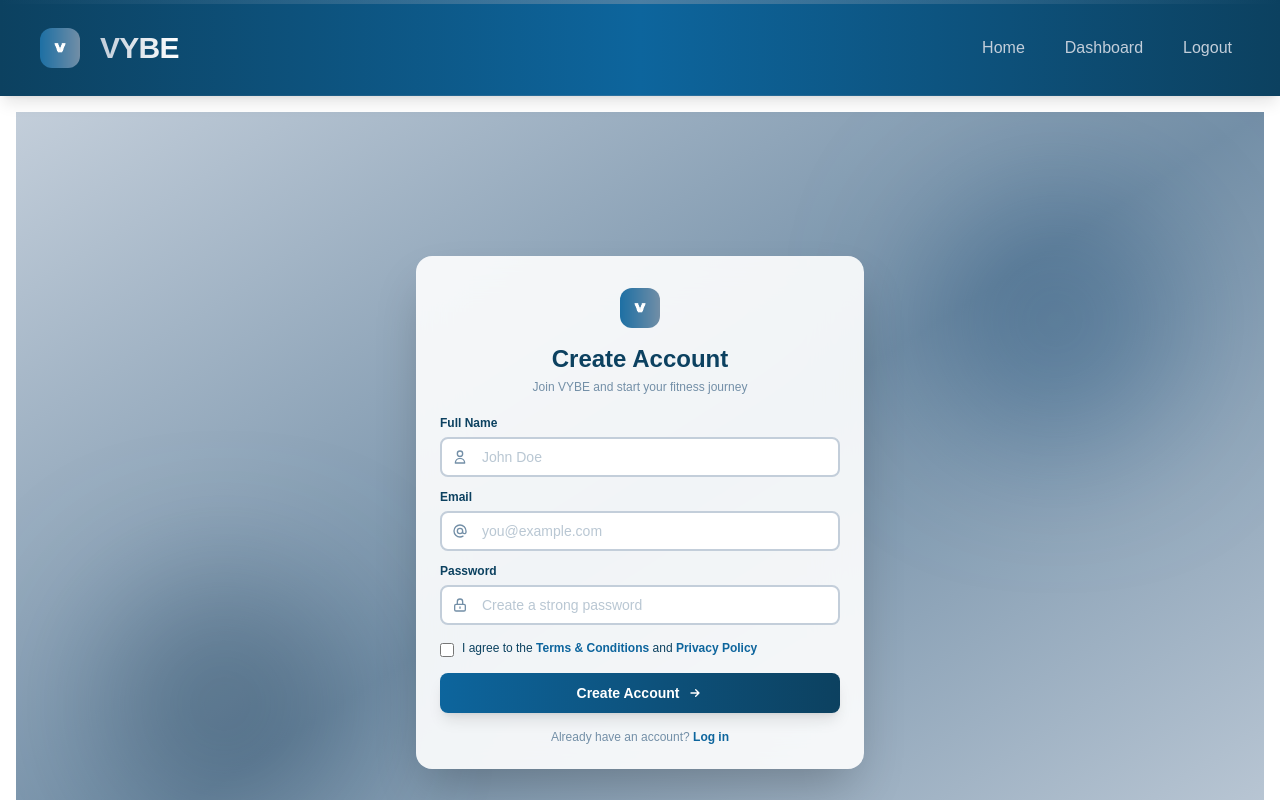
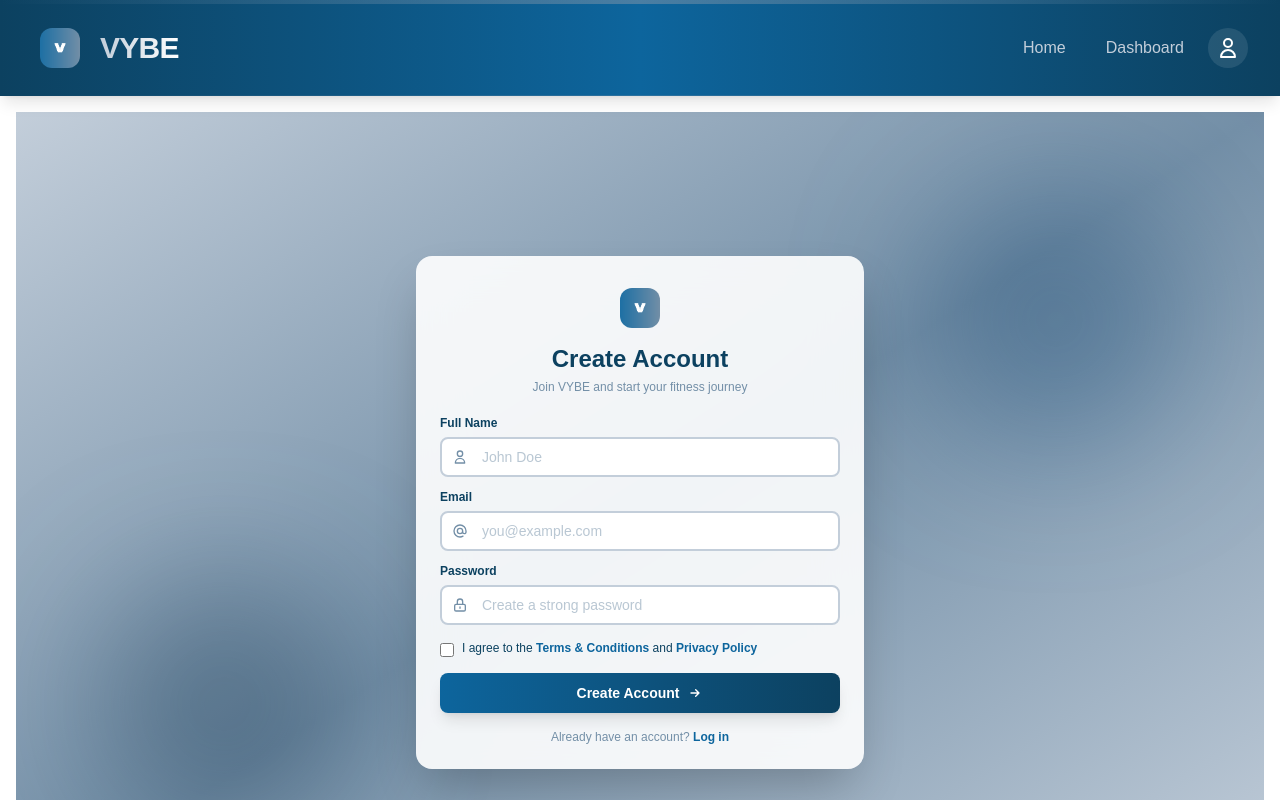
Before and after one commit to madubashinii/VYBE, a Next.js app in the folder frontend/: page /register in a window 1280 px wide. Shown: the top 800 px of the page. Built offline with nearby package versions, Linux system fonts and the light colour scheme.

Commit message:
change navbar logout button to profile and add dropdown

```diff
--- a/frontend/src/components/Navbar.jsx
+++ b/frontend/src/components/Navbar.jsx
@@ -1,14 +1,26 @@
 "use client";
 
 import Link from "next/link";
-import { useState } from "react";
+import { useState, useRef, useEffect } from "react";
 
 export default function Navbar() {
     const [mobileMenuOpen, setMobileMenuOpen] = useState(false);
+    const [profileMenuOpen, setProfileMenuOpen] = useState(false);
+    const profileMenuRef = useRef(null);
+
+    // Close profile menu when clicking outside
+    useEffect(() => {
+        function handleClickOutside(event) {
+            if (profileMenuRef.current && !profileMenuRef.current.contains(event.target)) {
+                setProfileMenuOpen(false);
+            }
+        }
+        document.addEventListener("mousedown", handleClickOutside);
+        return () => document.removeEventListener("mousedown", handleClickOutside);
+    }, []);
 
     return (
         <nav className="relative bg-gradient-to-r from-[#0c4160] via-[#0d659d] to-[#0c4160] text-white shadow-lg z-50">
-            {/* Decorative top border */}
             <div className="absolute top-0 left-0 right-0 h-1 bg-gradient-to-r from-transparent via-[#738fa7] to-transparent opacity-60"></div>
 
             <div className="px-4 sm:px-6 lg:px-8 py-4 sm:py-5 flex justify-between items-center max-w-7xl mx-auto">
@@ -26,13 +38,46 @@ export default function Navbar() {
                     </span>
                 </Link>
 
-
-                {/* Desktop Navigation Links */}
-                <ul className="hidden lg:flex gap-2">
+                <div className="hidden lg:flex items-center gap-2">
                     <NavItem href="/" label="Home" />
                     <NavItem href="/dashboard" label="Dashboard" />
-                    <NavItem href="/logout" label="Logout" />
-                </ul>
+
+                    <div className="relative" ref={profileMenuRef}>
+                        <button
+                            onClick={() => setProfileMenuOpen(!profileMenuOpen)}
+                            className="p-2 rounded-full bg-white/10 hover:bg-white/20 transition-all"
+                        >
+                            <svg className="w-6 h-6" fill="none" stroke="currentColor" viewBox="0 0 24 24">
+                                <path strokeLinecap="round" strokeLinejoin="round" strokeWidth={2} d="M16 7a4 4 0 11-8 0 4 4 0 018 0zM12 14a7 7 0 00-7 7h14a7 7 0 00-7-7z" />
+                            </svg>
+                        </button>
+
+                        {profileMenuOpen && (
+                            <div className="absolute right-0 mt-2 w-48 bg-white rounded-xl shadow-xl border border-[#c3ceda]/30 overflow-hidden">
+                                <Link
+                                    href="/profile"
+                                    onClick={() => setProfileMenuOpen(false)}
+                                    className="flex items-center gap-3 px-4 py-3 text-[#0c4160] hover:bg-[#c3ceda]/20 transition-colors"
+                                >
+                                    <svg className="w-5 h-5" fill="none" stroke="currentColor" viewBox="0 0 24 24">
+                                        <path strokeLinecap="round" strokeLinejoin="round" strokeWidth={2} d="M16 7a4 4 0 11-8 0 4 4 0 018 0zM12 14a7 7 0 00-7 7h14a7 7 0 00-7-7z" />
+                                    </svg>
+                                    <span className="font-medium">My Account</span>
+                                </Link>
+                                <Link
+                                    href="/"
+                                    onClick={() => setProfileMenuOpen(false)}
+                                    className="flex items-center gap-3 px-4 py-3 text-red-600 hover:bg-red-50 transition-colors border-t border-[#c3ceda]/30"
+                                >
+                                    <svg className="w-5 h-5" fill="none" stroke="currentColor" viewBox="0 0 24 24">
+                                        <path strokeLinecap="round" strokeLinejoin="round" strokeWidth={2} d="M17 16l4-4m0 0l-4-4m4 4H7m6 4v1a3 3 0 01-3 3H6a3 3 0 01-3-3V7a3 3 0 013-3h4a3 3 0 013 3v1" />
+                                    </svg>
+                                    <span className="font-medium">Logout</span>
+                                </Link>
+                            </div>
+                        )}
+                    </div>
+                </div>
 
                 {/* Mobile Menu Button */}
                 <button
@@ -54,17 +99,18 @@ export default function Navbar() {
 
             {/* Mobile Menu */}
             <div
-                className={`lg:hidden overflow-hidden transition-all duration-300 ease-in-out ${mobileMenuOpen ? "max-h-60 opacity-100" : "max-h-0 opacity-0"
+                className={`lg:hidden overflow-hidden transition-all duration-300 ease-in-out ${mobileMenuOpen ? "max-h-80 opacity-100" : "max-h-0 opacity-0"
                     }`}
             >
                 <div className="px-4 pb-4 space-y-2 bg-[#0c4160]/50 backdrop-blur-sm">
                     <MobileLink href="/" label="Home" onClick={() => setMobileMenuOpen(false)} />
                     <MobileLink href="/dashboard" label="Dashboard" onClick={() => setMobileMenuOpen(false)} />
-                    <MobileLink href="/logout" label="Logout" onClick={() => setMobileMenuOpen(false)} />
+                    <div className="border-t border-[#738fa7]/30 my-2"></div>
+                    <MobileLink href="/profile" label="My Account" onClick={() => setMobileMenuOpen(false)} icon="profile" />
+                    <MobileLink href="/" label="Logout" onClick={() => setMobileMenuOpen(false)} icon="logout" />
                 </div>
             </div>
 
-            {/* Subtle bottom shadow */}
             <div className="absolute bottom-0 left-0 right-0 h-px bg-gradient-to-r from-transparent via-[#738fa7]/30 to-transparent"></div>
         </nav>
     );
@@ -74,7 +120,6 @@ export default function Navbar() {
 
 function NavItem({ href, label }) {
     return (
-        <li>
         <Link
             href={href}
             className="relative block px-4 py-2 rounded-lg text-[#c3ceda] font-medium transition-all duration-300 hover:text-white group overflow-hidden"
@@ -84,18 +129,27 @@ function NavItem({ href, label }) {
             <span className="relative z-10">{label}</span>
             <span className="absolute bottom-0 left-1/2 w-0 h-0.5 bg-gradient-to-r from-[#738fa7] to-[#c3ceda] group-hover:w-full group-hover:left-0 transition-all duration-300"></span>
         </Link>
-        </li>
     );
 }
 
-function MobileLink({ href, label, onClick }) {
+function MobileLink({ href, label, onClick, icon }) {
     return (
         <Link
             href={href}
             onClick={onClick}
-            className="block px-4 py-3 rounded-lg text-[#c3ceda] font-medium hover:bg-gradient-to-r hover:from-[#0d659d] hover:to-[#738fa7] hover:text-white transition-all"
+            className="flex items-center gap-3 px-4 py-3 rounded-lg text-[#c3ceda] font-medium hover:bg-gradient-to-r hover:from-[#0d659d] hover:to-[#738fa7] hover:text-white transition-all"
         >
-            {label}
+            {icon === "profile" && (
+                <svg className="w-5 h-5" fill="none" stroke="currentColor" viewBox="0 0 24 24">
+                    <path strokeLinecap="round" strokeLinejoin="round" strokeWidth={2} d="M16 7a4 4 0 11-8 0 4 4 0 018 0zM12 14a7 7 0 00-7 7h14a7 7 0 00-7-7z" />
+                </svg>
+            )}
+            {icon === "logout" && (
+                <svg className="w-5 h-5" fill="none" stroke="currentColor" viewBox="0 0 24 24">
+                    <path strokeLinecap="round" strokeLinejoin="round" strokeWidth={2} d="M17 16l4-4m0 0l-4-4m4 4H7m6 4v1a3 3 0 01-3 3H6a3 3 0 01-3-3V7a3 3 0 013-3h4a3 3 0 013 3v1" />
+                </svg>
+            )}
+            <span>{label}</span>
         </Link>
     );
 }
```
Lines whose indentation alone changed are shown as unchanged.
